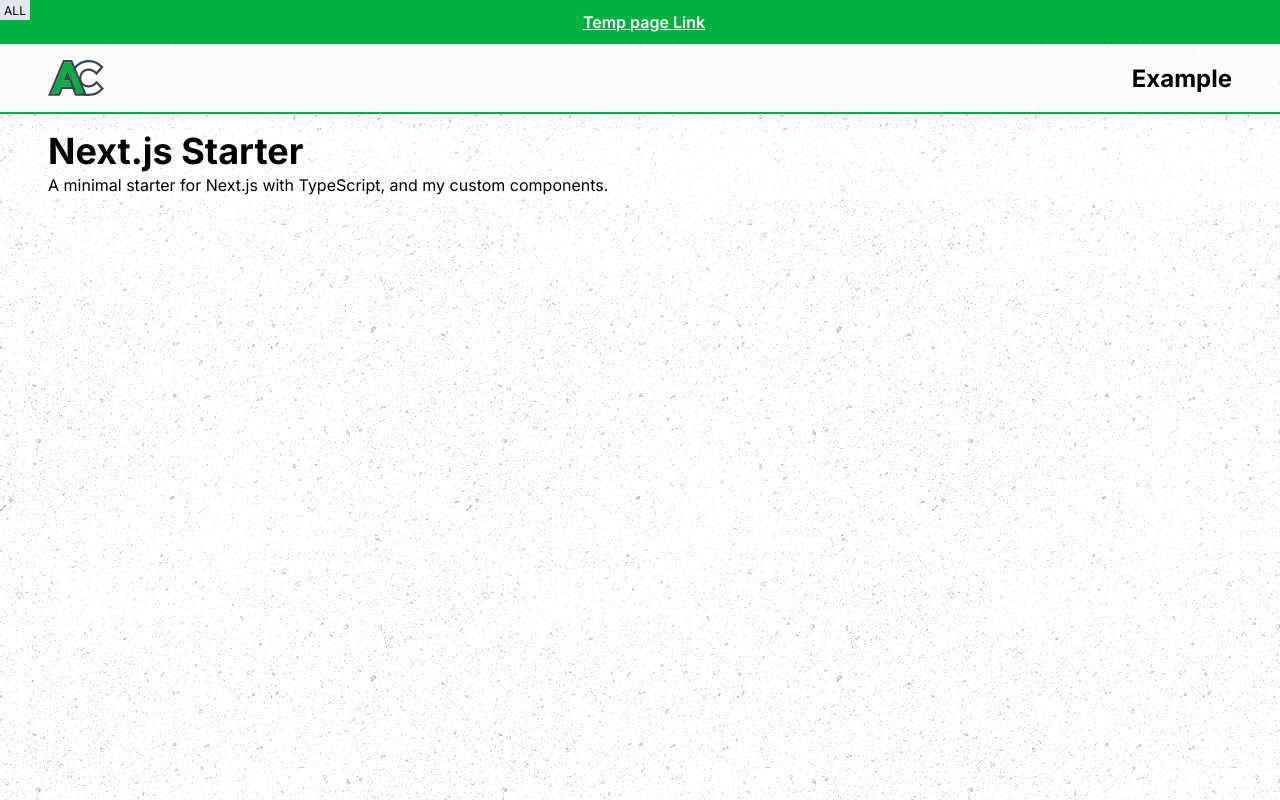
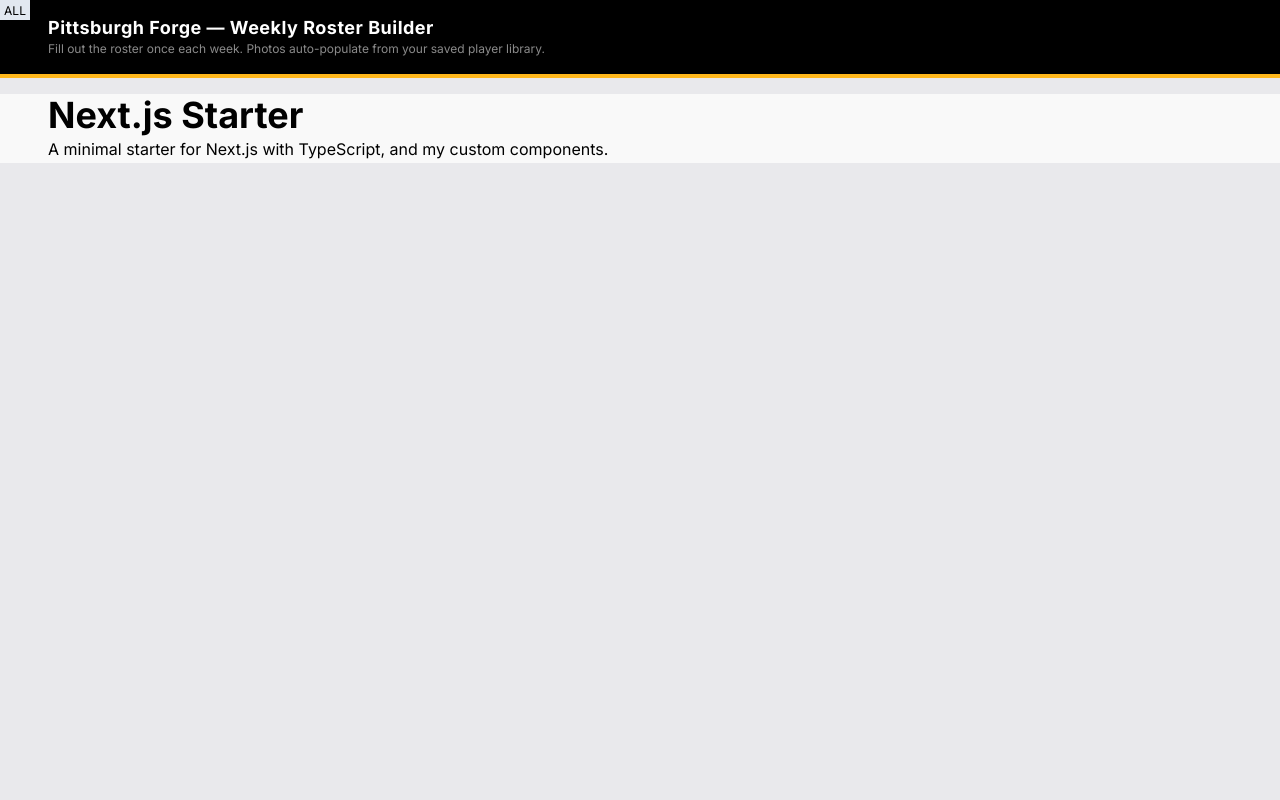
Before and after one commit to Chapster87/pghrugby-rosters, a Next.js app: page / in a window 1280 px wide. Built offline with nearby package versions, Linux system fonts and the light colour scheme.

Commit message:
Align tokens and globals to Pittsburgh Forge chrome.
Map existing CSS variables to the crest palette, restyle Button primary/secondary to gold/ghost, and replace starter header nav with product chrome.

```diff
--- a/src/components/button/styles.module.css
+++ b/src/components/button/styles.module.css
@@ -3,14 +3,19 @@
   align-items: center;
   justify-content: center;
   gap: 8px;
-  font-weight: 600;
+  font-weight: 700;
+  border: none;
   border-radius: 8px;
   outline: none;
-  transition: background-color 0.2s ease;
+  transition:
+    background-color 0.2s ease,
+    color 0.2s ease;
   cursor: pointer;
   padding: 16px 24px;
   font-size: 1rem;
   text-decoration: none;
+  text-transform: uppercase;
+  letter-spacing: 0.4px;
 }
 
 .unstyled {
@@ -20,25 +25,34 @@
   font: inherit;
   color: inherit;
   cursor: pointer;
+  text-transform: none;
+  letter-spacing: normal;
+  font-weight: inherit;
 }
 
+/* HTML .btn-primary: gold fill, black type */
 .primary {
   background-color: var(--color-primary);
-  color: var(--color-white);
+  color: var(--color-black);
 
   &:hover {
-    background-color: #009b28;
-    color: var(--color-white);
+    background-color: color-mix(
+      in srgb,
+      var(--color-primary) 82%,
+      var(--color-black)
+    );
+    color: var(--color-black);
   }
 }
 
+/* HTML .btn-ghost: light fill, dark type */
 .secondary {
-  background-color: var(--color-grey-800);
-  color: var(--color-white);
+  background-color: var(--color-grey-200);
+  color: var(--color-grey-800);
 
   &:hover {
-    background-color: #4b5563;
-    color: var(--color-white);
+    background-color: var(--color-grey-300);
+    color: var(--color-black);
   }
 }
 
--- a/src/components/header/index.tsx
+++ b/src/components/header/index.tsx
@@ -1,49 +1,17 @@
-import Logo from "./_components/logo"
-import Text from "@components/typography/text"
-import Link from "@components/link"
 import s from "./styles.module.css"
-
-const NAV = [
-  {
-    title: "Example",
-    url: "/temp",
-  },
-]
 
 export default function Header() {
   return (
-    <>
-      <div className={s.headerBanner}>
-        <div>
-          <svg
-            className={`feather-icon ${s.bannerIcon}`}
-            width="16"
-            height="16"
-          >
-            <use href="../feather-sprite.svg#cpu" />
-          </svg>
+    <header className={s.header}>
+      <div className={s.headerInner}>
+        <div className={s.brand}>
+          <h1 className={s.title}>Pittsburgh Forge — Weekly Roster Builder</h1>
+          <p className={s.subtitle}>
+            Fill out the roster once each week. Photos auto-populate from your
+            saved player library.
+          </p>
         </div>
-        <Text className={s.bannerText}>Top Banner!</Text>
-        <Link href="/temp" className={s.bannerLink}>
-          Temp page Link
-        </Link>
       </div>
-      <header className={s.header}>
-        <div className={s.headerInner}>
-          <Logo />
-          <nav className={s.nav}>
-            <ul className={s.navList}>
-              {NAV.map((item) => (
-                <li key={item.title}>
-                  <Link href={item.url} className={s.navLink}>
-                    {item.title}
-                  </Link>
-                </li>
-              ))}
-            </ul>
-          </nav>
-        </div>
-      </header>
-    </>
+    </header>
   )
 }
--- a/src/components/header/styles.module.css
+++ b/src/components/header/styles.module.css
@@ -1,44 +1,8 @@
-.headerBanner {
-  display: flex;
-  align-items: center;
-  justify-content: center;
-  background-color: var(--color-primary);
-  color: var(--foreground);
-  text-align: center;
-  padding: 12px 0;
-  gap: 8px;
-  font-weight: 600;
-}
-
-.bannerIcon {
-  display: none;
-
-  @media (--viewport-lg-up) {
-    display: block;
-  }
-}
-
-.bannerText {
-  display: none;
-
-  @media (--viewport-lg-up) {
-    display: block;
-  }
-}
-
-.bannerLink {
-  color: var(--background);
-}
-
 .header {
-  position: sticky;
-  top: 0;
-  left: 0;
-  border-bottom: 2px solid var(--color-primary);
+  background-color: var(--color-black);
+  color: var(--color-white);
   padding: 16px 0;
-  background-color: var(--background);
-  background-color: rgb(249, 250, 251, 0.4);
-  backdrop-filter: blur(6px);
+  border-bottom: 4px solid var(--color-primary);
   z-index: 50;
 }
 
@@ -49,22 +13,26 @@
   justify-content: space-between;
 }
 
-.navList {
-  list-style: none;
+.brand {
   display: flex;
-  align-items: center;
-  gap: 24px;
-  font-size: 24px;
-  font-weight: 700;
+  flex-direction: column;
+  gap: 0;
+  min-width: 0;
 }
 
-.navLink {
-  text-decoration: none;
-  color: var(--foreground);
-  transition: color 0.3s ease;
+.title {
+  margin: 0;
+  font-size: 18px;
+  font-weight: 700;
+  letter-spacing: 0.5px;
+  color: var(--color-white);
+  line-height: 1.3;
+}
 
-  &:hover {
-    color: var(--color-primary);
-    text-decoration: underline;
-  }
+.subtitle {
+  margin: 2px 0 0;
+  font-size: 12px;
+  font-weight: 400;
+  color: var(--color-grey-600);
+  line-height: 1.4;
 }
--- a/src/styles/_components/prose.css
+++ b/src/styles/_components/prose.css
@@ -132,7 +132,7 @@
     color: var(--color-primary);
 
     &:hover {
-      color: var(--color-blue-ada);
+      color: var(--color-grey-900);
     }
   }
 
--- a/src/styles/_components/typography.css
+++ b/src/styles/_components/typography.css
@@ -85,7 +85,7 @@ a {
   transition: color 0.3s ease;
 
   &:hover {
-    color: var(--color-blue-ada);
+    color: var(--color-grey-900);
     text-decoration: none;
   }
 }
--- a/src/styles/globals.css
+++ b/src/styles/globals.css
@@ -15,9 +15,6 @@ body {
   color: var(--foreground);
   background: var(--background);
   font-family: var(--font-inter);
-  background-color: #ffffff;
-  background-color: transparent;
-  background-image: url("/images/asfalt-dark.webp");
   min-height: 100vh;
   -webkit-font-smoothing: antialiased;
   -moz-osx-font-smoothing: grayscale;
--- a/src/styles/variables.css
+++ b/src/styles/variables.css
@@ -1,14 +1,15 @@
 :root {
+  /* Forge crest palette mapped into existing token names */
   --color-white: #ffffff;
   --color-grey-100: #f8f9fa;
-  --color-grey-200: #e9ecef;
+  --color-grey-200: #e9e9ec;
   --color-grey-300: #dee2e6;
   --color-grey-400: #ced4da;
   --color-grey-500: #adb5bd;
-  --color-grey-600: #6c757d;
+  --color-grey-600: #8a8a8a;
   --color-grey-700: #495057;
   --color-grey-800: #343a40;
-  --color-grey-900: #222222;
+  --color-grey-900: #1a1a1a;
   --color-black: #000000;
 
   --color-gold: #ffb81c;
@@ -17,7 +18,8 @@
   --color-blue: #377cfb;
   --color-blue-ada: #004bb3;
 
-  --color-primary: var(--color-green);
+  /* HTML --forge-gold → primary; ember stays danger/accent via red */
+  --color-primary: var(--color-gold);
 
   --color-success: #198754;
   --color-warning: var(--color-gold);
@@ -31,13 +33,14 @@
 
   --animate-pulse: pulse 2s cubic-bezier(0.4, 0, 0.6, 1) infinite;
 
-  --background: var(--color-white);
+  /* App chrome: light grey work surface (HTML body #e9e9ec) */
+  --background: var(--color-grey-200);
   --foreground: var(--color-black);
 
-  --text-primary: #000;
-  --text-secondary: #666;
+  --text-primary: var(--color-black);
+  --text-secondary: var(--color-grey-600);
 
-  --background-overlay: rgba(255, 255, 255, 0.4);
+  --background-overlay: rgba(255, 255, 255, 0.72);
 
   --box-shadow:
     0 10px 15px -3px rgb(0 0 0 / 0.1), 0 4px 6px -4px rgb(0 0 0 / 0.1);
@@ -45,10 +48,13 @@
 
 /* @media (prefers-color-scheme: dark) { */
 [data-theme="dark"] {
-  --color-primary: var(--color-blue);
+  --color-primary: var(--color-gold);
 
   --background: var(--color-black);
   --foreground: var(--color-white);
 
-  --background-overlay: rgba(32, 32, 32, 0.4);
+  --text-primary: var(--color-white);
+  --text-secondary: var(--color-grey-600);
+
+  --background-overlay: rgba(26, 26, 26, 0.72);
 }
```
